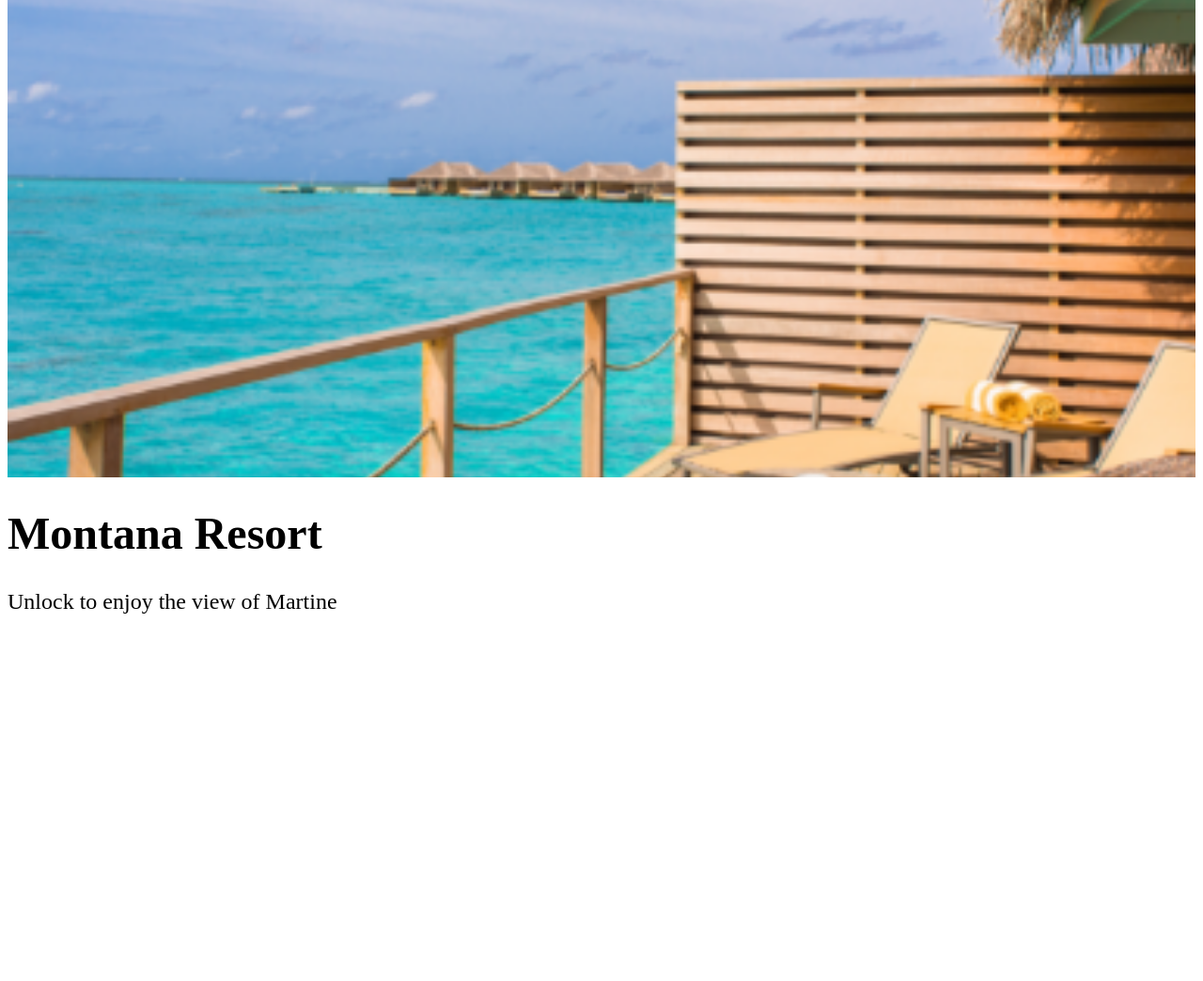
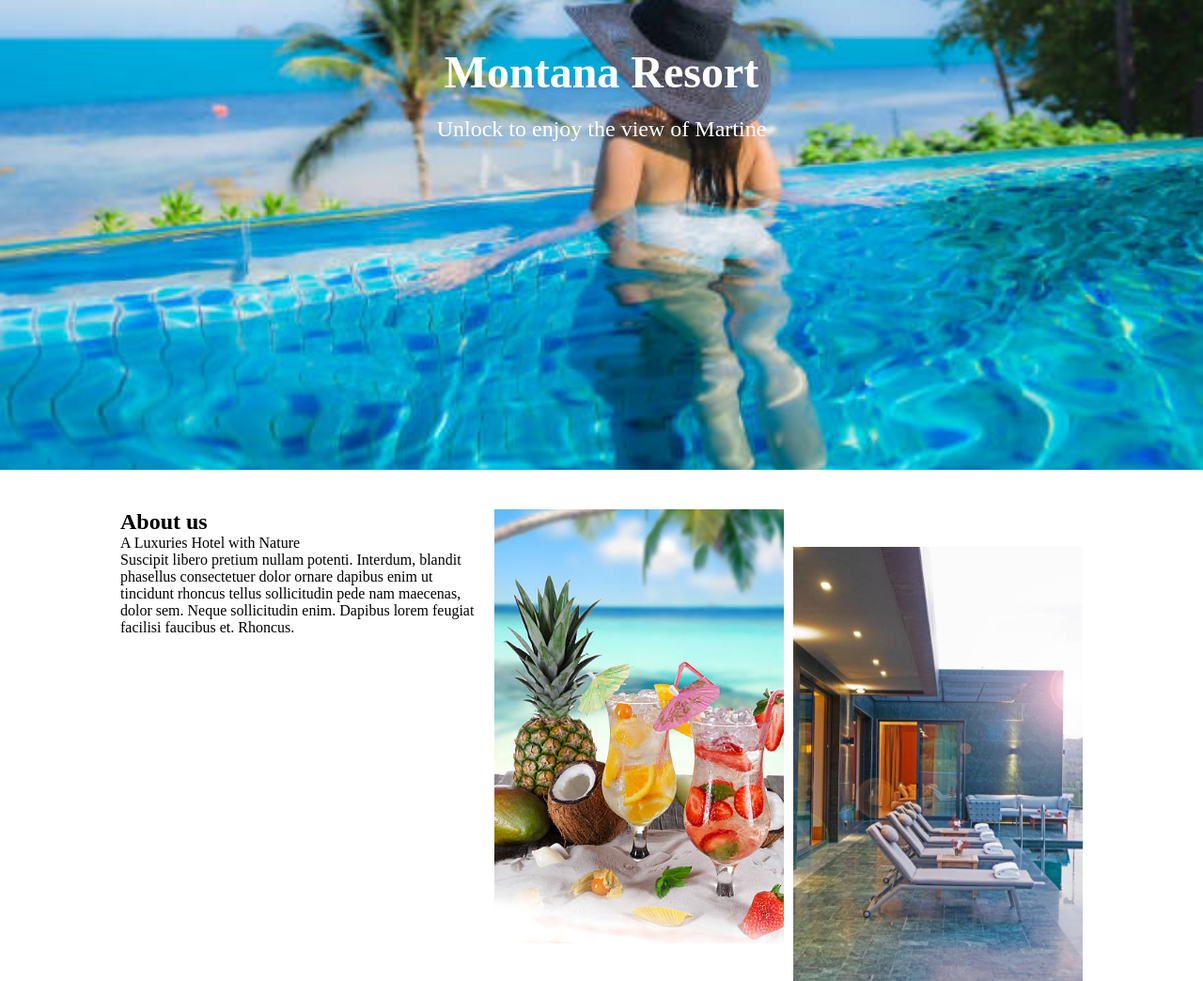
Before and after one commit to Theldra/real-estate, a plain HTML site: page index.html in a window 1280 px wide. Shown: the part 300-1344 px from the top of the page at 94% size. Before the commit the page ends 986 px from the top, so only its background shows below. Drawn offline with Linux system fonts and the light colour scheme.

Commit message:
Added new files

```diff
--- a/index.html
+++ b/index.html
@@ -1,15 +1,18 @@
 <!DOCTYPE html>
 <html lang="en">
+
 <head>
   <meta charset="UTF-8" />
   <meta name="viewport" content="width=device-width, initial-scale=1.0" />
   <title>Real Estate</title>
   <link rel="stylesheet" href="style.css" />
-     <link rel="stylesheet" href="https://cdnjs.cloudflare.com/ajax/libs/font-awesome/6.6.0/css/all.min.css" integrity="sha512-Kc323vGBEqzTmouAECnVceyQqyqdsSiqLQISBL29aUW4U/M7pSPA/gEUZQqv1cwx4OnYxTxve5UMg5GT6L4JJg==" crossorigin="anonymous" referrerpolicy="no-referrer" />
+  <link rel="stylesheet" href="https://cdnjs.cloudflare.com/ajax/libs/font-awesome/6.6.0/css/all.min.css"
+    integrity="sha512-Kc323vGBEqzTmouAECnVceyQqyqdsSiqLQISBL29aUW4U/M7pSPA/gEUZQqv1cwx4OnYxTxve5UMg5GT6L4JJg=="
+    crossorigin="anonymous" referrerpolicy="no-referrer" />
 </head>
+
 <body>
   <nav>
-      <div class="bg-img">
     <div class="nav-items">
       <a href="#">Home</a>
       <a href="#">Rooms</a>
@@ -19,7 +22,7 @@
       <a href="#">Contact</a>
     </div>
     <div class="img-logo">
-            <img src="./img/logo.png" alt="montana-logo">
+      <img src="./img/logo.png" alt="montana-logo" />
     </div>
     <div class="icons">
       <i class="fa-brands fa-facebook"></i>
@@ -27,11 +30,28 @@
       <i class="fa-brands fa-instagram"></i>
       <a href="#">Book A Room</a>
     </div>
-      </div>
   </nav>
+  <section id="hero">
     <div class="overlay">
       <h1 id="hero-title">Montana Resort</h1>
       <p id="hero-sub">Unlock to enjoy the view of Martine</p>
     </div>
+  </section>
+  <div class="sub-hero">
+    <div class="about-us">
+      <h2>About us</h2>
+      <p>A Luxuries Hotel
+        with Nature</p>
+      <p>Suscipit libero pretium nullam potenti. Interdum, blandit phasellus consectetuer dolor ornare dapibus enim ut
+        tincidunt
+        rhoncus tellus sollicitudin pede nam maecenas, dolor sem. Neque sollicitudin enim. Dapibus lorem feugiat facilisi
+        faucibus et. Rhoncus.</p>
+    </div>
+    <div class="gallery">
+      <img class="gallery-1" src="./img/fruset.jpg" alt="Beach asturf">
+      <img class="gallery-2" src="./img/asturrrff.jpg" alt="Bed and breakfast">
+    </div>
+  </div>
 </body>
+
 </html>
--- a/style.css
+++ b/style.css
@@ -1,15 +1,24 @@
-*{
+* {
    text-decoration: none;
    border: none;
    overflow-x: hidden;
+   margin: 0;
 }
-nav{
+
+nav {
    display: flex;
-   flex-direction:row;
+   flex-direction: row;
    justify-content: space-between;
-  }
+   align-items: center;
+   position: fixed;
+   left: 0;
+   right: 0;
+   width: 90%;
+   margin: auto;
+   padding-top: 20px;
+}
 
-.nav-items{
+.nav-items {
    display: flex;
    flex-direction: row;
    column-gap: 20px;
@@ -17,17 +26,7 @@ nav{
    align-items: center;
 }
 
-.bg-img{
-   background-image: url(./img/bg-img.png);
-  background-size: cover;
-   justify-content: space-around;
-   height: 100vh;
-   width: 100vw;
-   display: flex;
-
-}
-
-.icons{
+.icons {
    display: flex;
    flex-direction: row;
    justify-content: space-around;
@@ -38,11 +37,11 @@ nav{
    align-items: center;
 }
 
-.nav-items a{
+.nav-items a {
    color: white;
 }
 
-.icons a{
+.icons a {
    color: white;
    padding: 15px;
    height: 20%;
@@ -51,19 +50,69 @@ nav{
    align-items: center;
 }
 
-.img-logo{
+.img-logo {
    height: 20%;
    display: flex;
    flex-direction: row;
    align-items: center;
 }
 
-#hero-title{
-   color: black;
+#hero-title {
+   color:white;
    font-size: 3rem;
 }
 
-#hero-sub{
-   color:black;
+#hero-sub {
+   color: white;
    font-size: 1.5rem;
 }
+
+#hero {
+   background-image: url(./img/swim.jpg);
+   height: 100vh;
+   width: 100vw;
+   background-size: cover;
+   background-position: center;
+
+
+}
+
+.overlay {
+   height: 100%;
+   width: 100%;
+   display: flex;
+   flex-direction: column;
+   align-items: center;
+   justify-content: center;
+   gap: 20px;
+
+}
+
+.about-us{
+   width: 50%;
+   row-gap: 100px;
+}
+
+.sub-hero{
+   display: flex;
+   flex-direction: row;
+   justify-content: space-evenly;
+   width: 80%;
+   margin: auto;
+   margin-top: 42px;
+   gap: 10px;
+}
+
+.gallery{
+   display: flex;
+   flex-direction: row;
+   gap: 10px;
+}
+
+.gallery-1{
+   padding-bottom: 40px;
+}
+
+.gallery-2{
+   padding-top: 40px;
+}
```
Also changed, not shown: img/asturf.jpg (added), img/asturrrff.jpg (added), img/fruset.jpg (added), img/nhero.jpg (added), img/swim.jpg (added), img/view.png (renamed from img/bg-img.png). Lines whose indentation alone changed are shown as unchanged.
